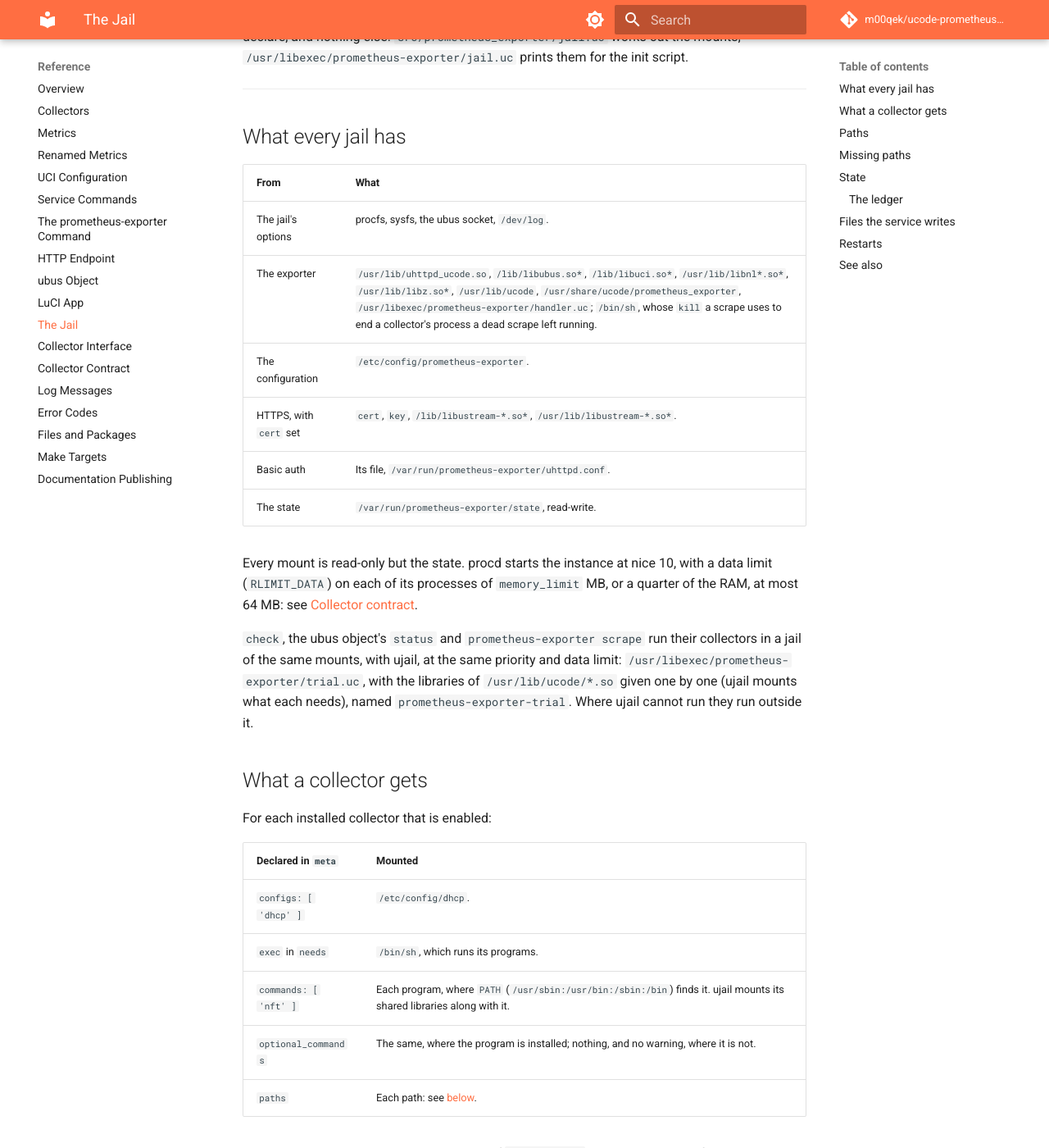
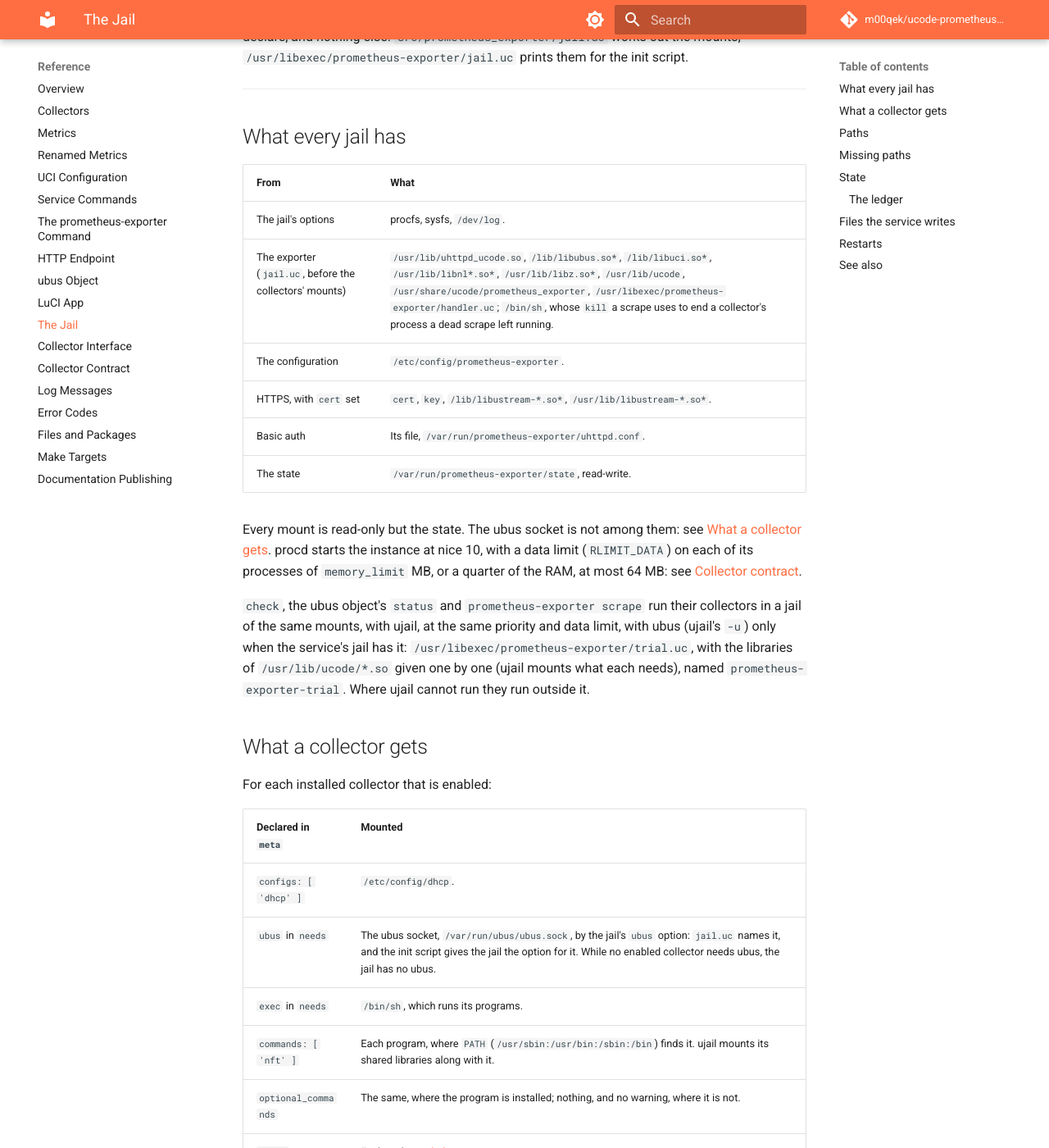
Before and after one commit to m00qek/ucode-prometheus-exporter, an MkDocs documentation site: the page built from docs/reference/jail.md, in a window 1280 px wide and 1400 px high, scrolled down 247 px. Shown: the whole window at 82% size. Built offline with MkDocs 1.6.1 and Material for MkDocs 9.7.7, drawn with Linux system fonts in a browser that asks for light colours; comment, search, counter and statistics services are not loaded.

Commit message:
Mount the ubus socket only while an enabled collector needs ubus
jail.uc prints the service's own mounts with the collectors', and the
init script mounts what it prints, so jail.COMMON and the init script no
longer keep the same list twice.

```diff
--- a/docs/reference/jail.md
+++ b/docs/reference/jail.md
@@ -8,16 +8,16 @@ uhttpd, and with it the exporter, runs in procd's jail (ujail), named `prometheu
 
 | From | What |
 | :--- | :--- |
-| The jail's options | procfs, sysfs, the ubus socket, `/dev/log`. |
-| The exporter | `/usr/lib/uhttpd_ucode.so`, `/lib/libubus.so*`, `/lib/libuci.so*`, `/usr/lib/libnl*.so*`, `/usr/lib/libz.so*`, `/usr/lib/ucode`, `/usr/share/ucode/prometheus_exporter`, `/usr/libexec/prometheus-exporter/handler.uc`; `/bin/sh`, whose `kill` a scrape uses to end a collector's process a dead scrape left running. |
+| The jail's options | procfs, sysfs, `/dev/log`. |
+| The exporter (`jail.uc`, before the collectors' mounts) | `/usr/lib/uhttpd_ucode.so`, `/lib/libubus.so*`, `/lib/libuci.so*`, `/usr/lib/libnl*.so*`, `/usr/lib/libz.so*`, `/usr/lib/ucode`, `/usr/share/ucode/prometheus_exporter`, `/usr/libexec/prometheus-exporter/handler.uc`; `/bin/sh`, whose `kill` a scrape uses to end a collector's process a dead scrape left running. |
 | The configuration | `/etc/config/prometheus-exporter`. |
 | HTTPS, with `cert` set | `cert`, `key`, `/lib/libustream-*.so*`, `/usr/lib/libustream-*.so*`. |
 | Basic auth | Its file, `/var/run/prometheus-exporter/uhttpd.conf`. |
 | The state | `/var/run/prometheus-exporter/state`, read-write. |
 
-Every mount is read-only but the state. procd starts the instance at nice 10, with a data limit (`RLIMIT_DATA`) on each of its processes of `memory_limit` MB, or a quarter of the RAM, at most 64 MB: see [Collector contract](collector-contract.md).
+Every mount is read-only but the state. The ubus socket is not among them: see [What a collector gets](#what-a-collector-gets). procd starts the instance at nice 10, with a data limit (`RLIMIT_DATA`) on each of its processes of `memory_limit` MB, or a quarter of the RAM, at most 64 MB: see [Collector contract](collector-contract.md).
 
-`check`, the ubus object's `status` and `prometheus-exporter scrape` run their collectors in a jail of the same mounts, with ujail, at the same priority and data limit: `/usr/libexec/prometheus-exporter/trial.uc`, with the libraries of `/usr/lib/ucode/*.so` given one by one (ujail mounts what each needs), named `prometheus-exporter-trial`. Where ujail cannot run they run outside it.
+`check`, the ubus object's `status` and `prometheus-exporter scrape` run their collectors in a jail of the same mounts, with ujail, at the same priority and data limit, with ubus (ujail's `-u`) only when the service's jail has it: `/usr/libexec/prometheus-exporter/trial.uc`, with the libraries of `/usr/lib/ucode/*.so` given one by one (ujail mounts what each needs), named `prometheus-exporter-trial`. Where ujail cannot run they run outside it.
 
 ## What a collector gets
 
@@ -26,6 +26,7 @@ For each installed collector that is enabled:
 | Declared in `meta` | Mounted |
 | :--- | :--- |
 | `configs: [ 'dhcp' ]` | `/etc/config/dhcp`. |
+| `ubus` in `needs` | The ubus socket, `/var/run/ubus/ubus.sock`, by the jail's `ubus` option: `jail.uc` names it, and the init script gives the jail the option for it. While no enabled collector needs ubus, the jail has no ubus. |
 | `exec` in `needs` | `/bin/sh`, which runs its programs. |
 | `commands: [ 'nft' ]` | Each program, where `PATH` (`/usr/sbin:/usr/bin:/sbin:/bin`) finds it. ujail mounts its shared libraries along with it. |
 | `optional_commands` | The same, where the program is installed; nothing, and no warning, where it is not. |
```
Also changed, not shown: CHANGELOG.md (+1 -0 lines), docs/explanation/security.md (+4 -2 lines), 8 other files.
